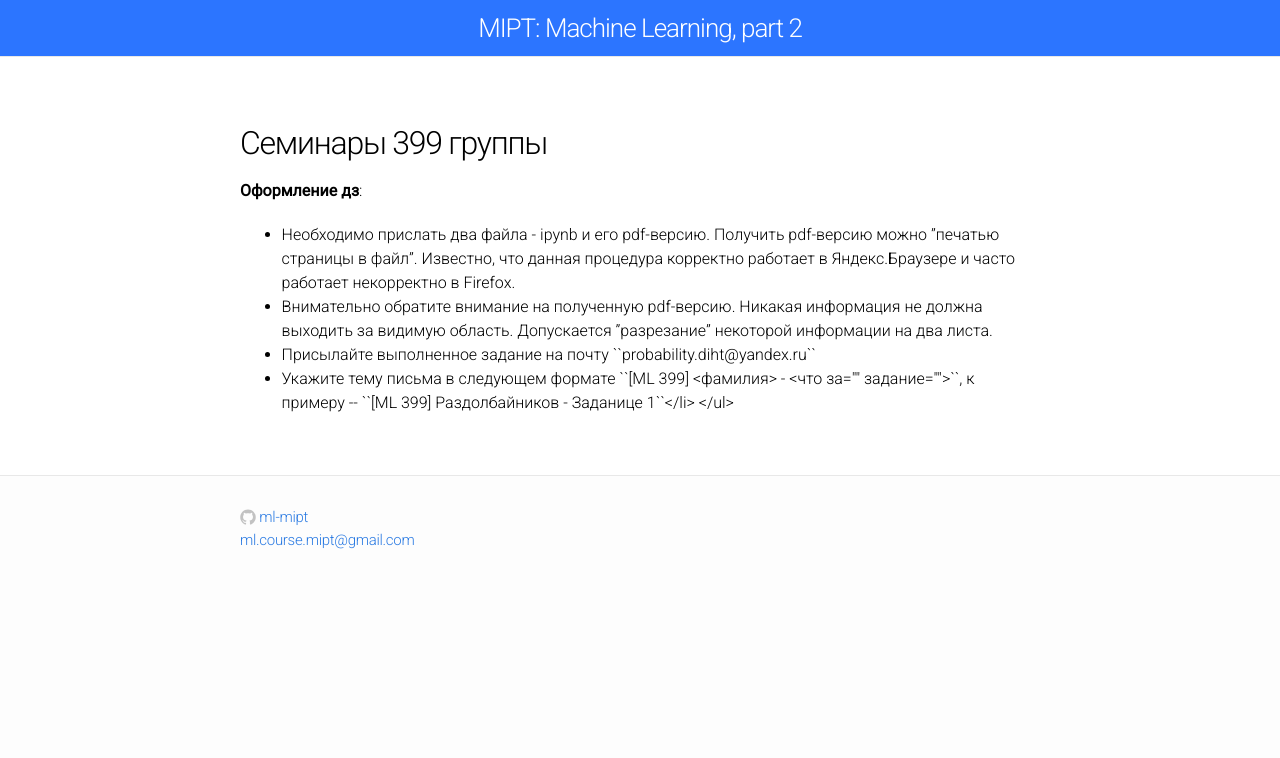
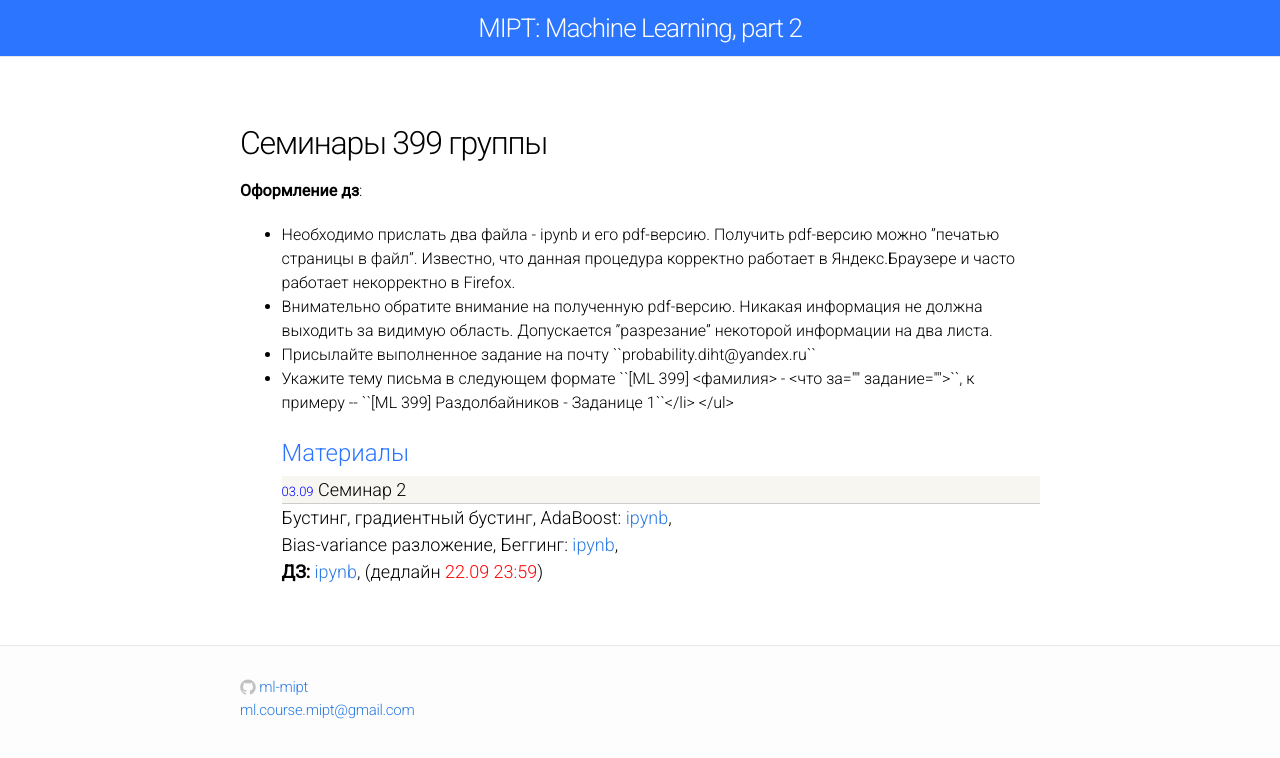
Before and after one commit to ml-mipt/old-ml-mipt.github.io, a Jekyll site: the page built from 399/seminars.md, in a window 1280 px wide. Shown: the top 758 px of the page. Built offline with Jekyll 4.4.1, drawn with Linux system fonts in a browser that asks for light colours.

Commit message:
Update seminars.md

```diff
--- a/399/seminars.md
+++ b/399/seminars.md
@@ -13,3 +13,27 @@ permalink: /399/
   <li>Присылайте выполненное задание на почту ``probability.diht@yandex.ru``</li>
   <li>Укажите тему письма в следующем формате ``[ML 399] <фамилия> - <что за задание>``, к примеру -- ``[ML 399] Раздолбайников - Заданице 1``</li>
 </ul>
+
+
+<div class="home">
+  <div class="materials-wrap">
+
+    <div class="module-header">Материалы</div>
+
+    <div class="materials-item">
+      <font size="2" color="blue">03.09</font> Семинар 2
+    </div>
+    <div style="text-align: left">
+        Бустинг, градиентный бустинг, AdaBoost:
+        <a href="https://github.com/ml-mipt/ml-mipt-part2/blob/master/399/seminars/2/2.1.ipynb">ipynb</a>, <link href=""><br/>
+        Bias-variance разложение, Беггинг:
+        <a href="https://github.com/ml-mipt/ml-mipt-part2/blob/master/399/seminars/2/2.1.ipynb">ipynb</a>, <link href=""><br/>
+        <b>ДЗ:</b>
+        <a href="https://github.com/ml-mipt/ml-mipt-part2/blob/master/399/hw/2/hw2.ipynb">ipynb</a>,
+        (дедлайн <font color="red">22.09 23:59</font>)
+    </div>
+
+
+
+  </div>
+</div>
```
